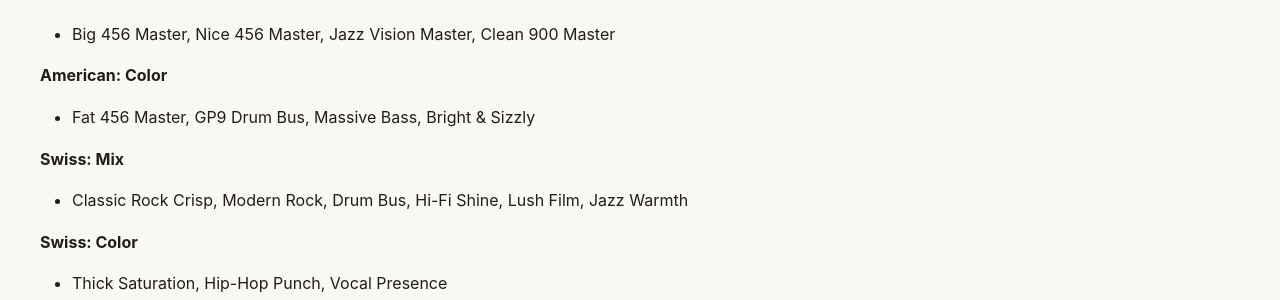
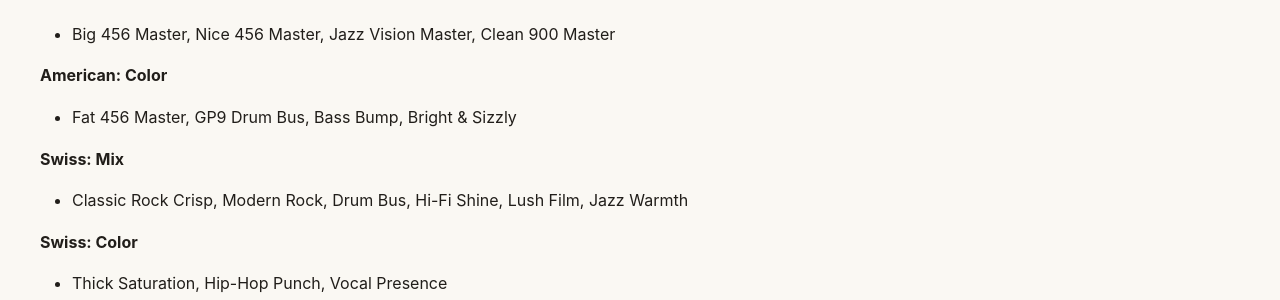
Before and after one commit to dusk-audio/dusk-audio.github.io, a Jekyll site: the page built from _plugins/tapemachine-2.md, in a window 1280 px wide and 900 px high, scrolled down 3985 px. Shown: the part 153-453 px from the top of the window. Built offline with Jekyll 4.4.1, drawn with Linux system fonts in a browser that asks for light colours.

Commit message:
TapeMachine 2: rename preset "Massive Bass" to "Bass Bump"
Regenerates the manual PDF to match. The rename ships in the plugin's
1.0.1 release.

```diff
--- a/_plugins/tapemachine-2.md
+++ b/_plugins/tapemachine-2.md
@@ -151,7 +151,7 @@ TapeMachine 2 ships with 20 factory presets, each modeled on the hardware units'
 - Big 456 Master, Nice 456 Master, Jazz Vision Master, Clean 900 Master
 
 **American: Color**
-- Fat 456 Master, GP9 Drum Bus, Massive Bass, Bright & Sizzly
+- Fat 456 Master, GP9 Drum Bus, Bass Bump, Bright & Sizzly
 
 **Swiss: Mix**
 - Classic Rock Crisp, Modern Rock, Drum Bus, Hi-Fi Shine, Lush Film, Jazz Warmth
```
Also changed, not shown: 1 other file.
